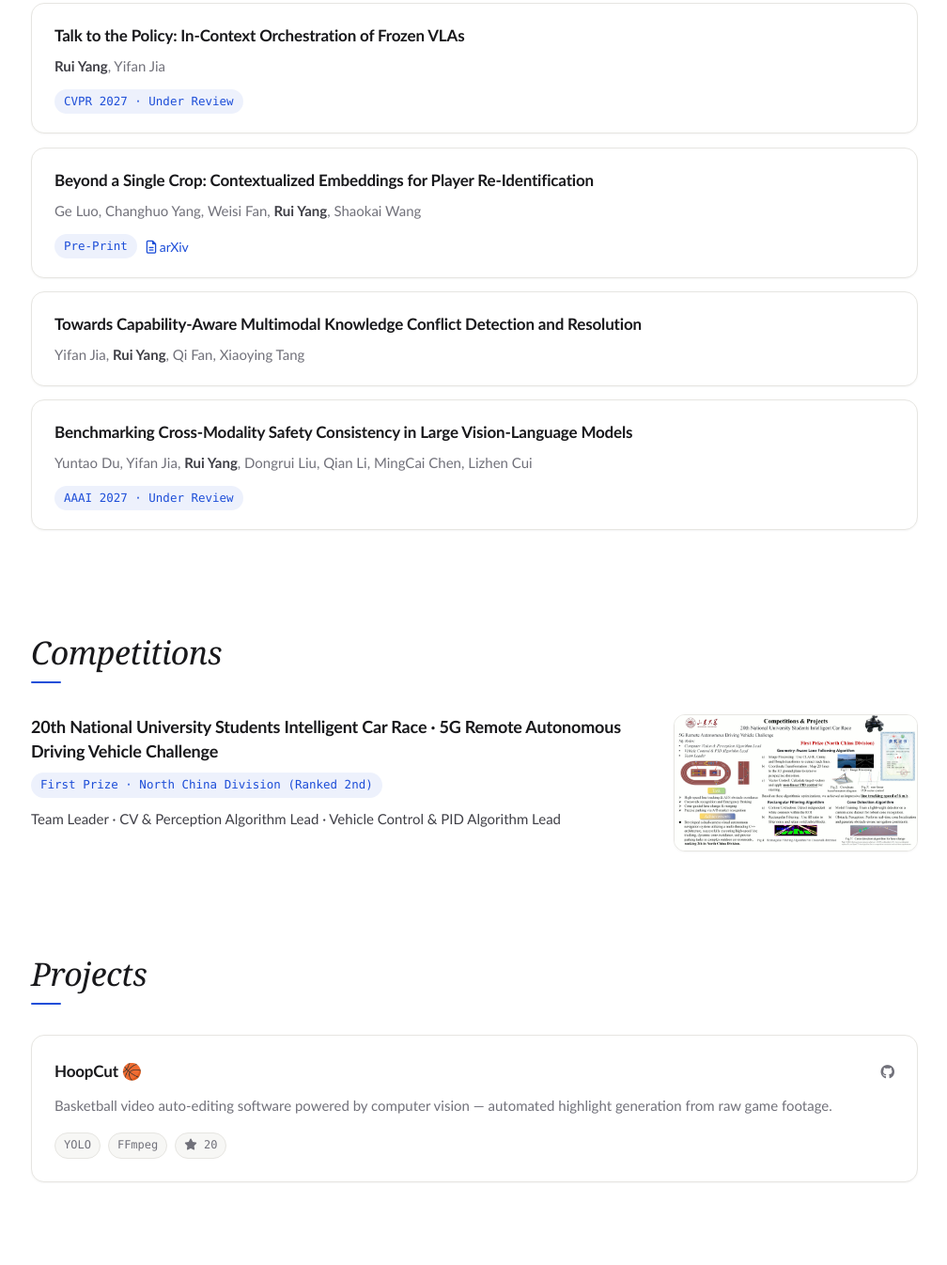
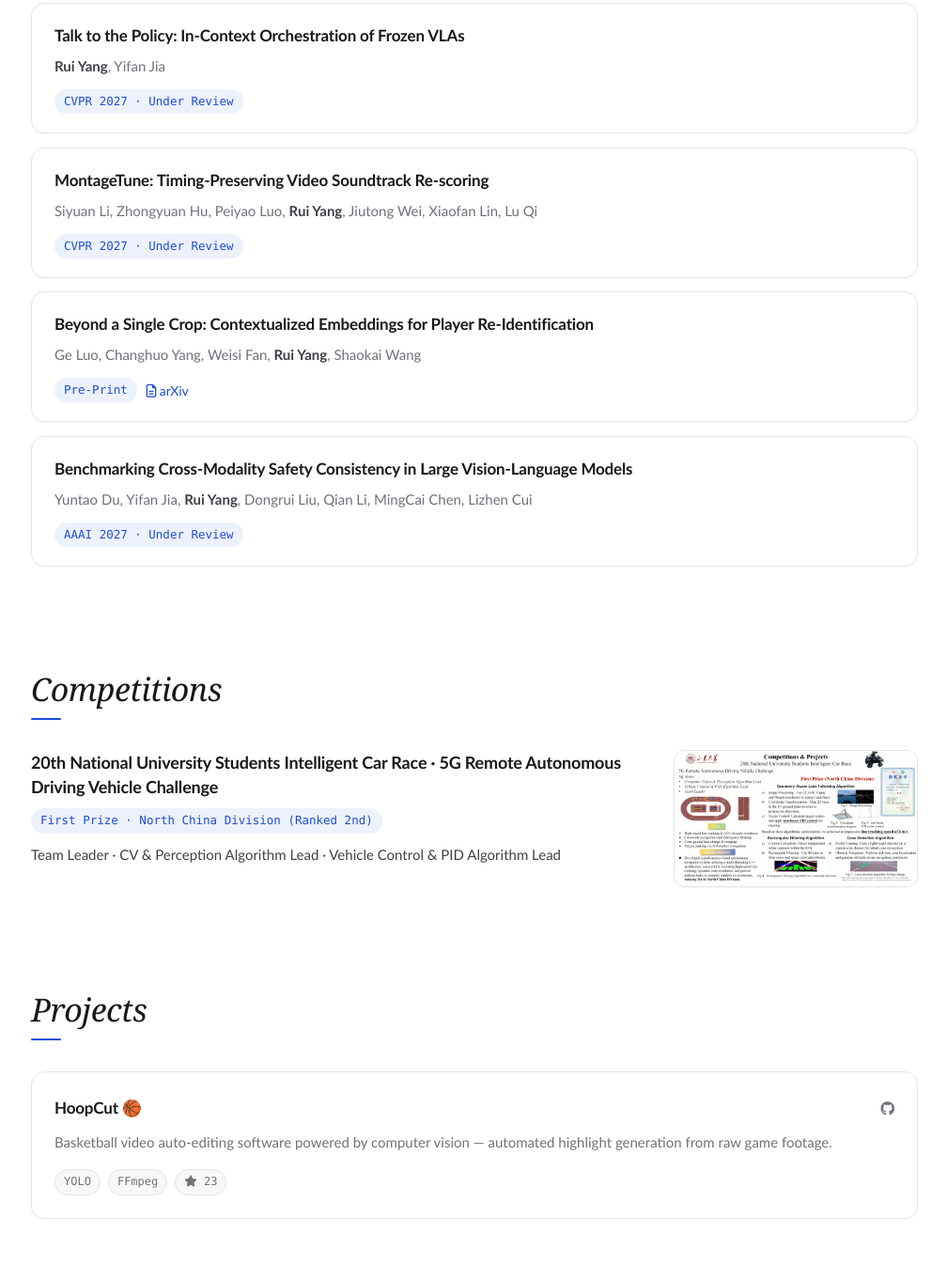
Before and after one commit to RuiYang0122/RuiYang0122.github.io, a plain HTML site: page index.html in a window 1280 px wide. Shown: the part 1454-2800 px from the top of the page at 94% size, without its empty margins (135-1143 px from the left). Drawn offline with Linux system fonts and the light colour scheme.

Commit message:
Add MontageTune, drop stale paper, bump HoopCut stars to 23
- Publications: add MontageTune (CVPR 2027, under review); remove the
  Towards Capability-Aware entry to match the CV
- HoopCut star count 20 -> 23
- Refresh CV_RuiYang.pdf from the updated LaTeX source

Co-Authored-By: Claude Code <noreply@anthropic.com>

```diff
--- a/index.html
+++ b/index.html
@@ -153,6 +153,7 @@
     .reveal-3 { transition-delay: 0.14s; }
     .reveal-4 { transition-delay: 0.19s; }
     .reveal-5 { transition-delay: 0.24s; }
+    .reveal-6 { transition-delay: 0.29s; }
 
     @media (prefers-reduced-motion: reduce) {
       html { scroll-behavior: auto; }
@@ -886,16 +887,19 @@
             </div>
           </div>
           <div class="pub-item reveal reveal-3">
+            <div class="pub-title">MontageTune: Timing-Preserving Video Soundtrack Re-scoring</div>
+            <div class="pub-authors">Siyuan Li, Zhongyuan Hu, Peiyao Luo, <strong>Rui Yang</strong>, Jiutong Wei, Xiaofan Lin, Lu Qi</div>
+            <div class="pub-meta">
+              <span class="pub-venue">CVPR 2027 · Under Review</span>
+            </div>
+          </div>
+          <div class="pub-item reveal reveal-4">
             <div class="pub-title">Beyond a Single Crop: Contextualized Embeddings for Player Re-Identification</div>
             <div class="pub-authors">Ge Luo, Changhuo Yang, Weisi Fan, <strong>Rui Yang</strong>, Shaokai Wang</div>
             <div class="pub-meta">
               <span class="pub-venue">Pre-Print</span>
               <a href="https://arxiv.org/abs/2610.13259" target="_blank" rel="noopener"><i class="fa-regular fa-file-lines"></i> arXiv</a>
             </div>
-          </div>
-          <div class="pub-item reveal reveal-4">
-            <div class="pub-title">Towards Capability-Aware Multimodal Knowledge Conflict Detection and Resolution</div>
-            <div class="pub-authors">Yifan Jia, <strong>Rui Yang</strong>, Qi Fan, Xiaoying Tang</div>
           </div>
           <div class="pub-item reveal reveal-5">
             <div class="pub-title">Benchmarking Cross-Modality Safety Consistency in Large Vision-Language Models</div>
@@ -949,7 +953,7 @@
             <div class="project-tags">
               <span class="tag">YOLO</span>
               <span class="tag">FFmpeg</span>
-              <span class="tag star"><i class="fa-solid fa-star"></i> 20</span>
+              <span class="tag star"><i class="fa-solid fa-star"></i> 23</span>
             </div>
           </div>
         </div>
```
Also changed, not shown: 1 other file.
